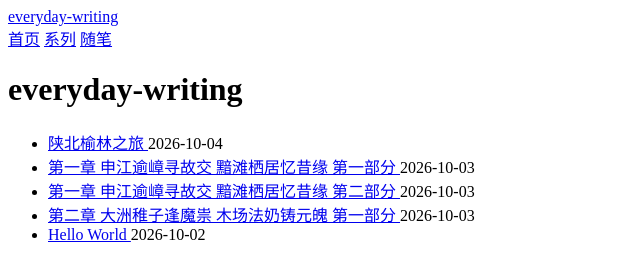
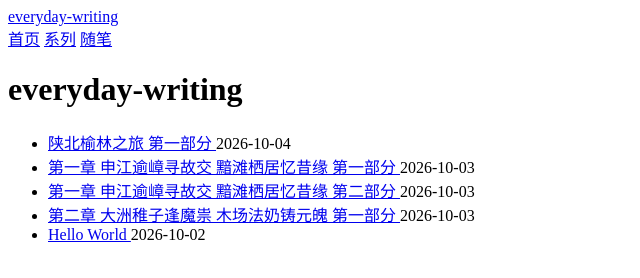
Before and after one commit to Hugo-Hawking/everyday-writing, an Astro site: page /everyday-writing/ in a window 1280 px wide. Shown: the whole page, without its empty margins (0-640 px from the left). Built offline with nearby package versions, Linux system fonts and the light colour scheme; Astro itself is replaced by a stand-in of ours.

Commit message:
Update title for day 1 of Yulin trip

```diff
--- a/src/content/posts/2026-10-04_day-1.md
+++ b/src/content/posts/2026-10-04_day-1.md
@@ -1,5 +1,5 @@
 ---
-title: "陕北榆林之旅"
+title: "陕北榆林之旅 第一部分"
 date: 2026-10-04
 slug: day-1
 description: "记录国庆去榆林旅游的若干事情（10.4及之前）"
```
